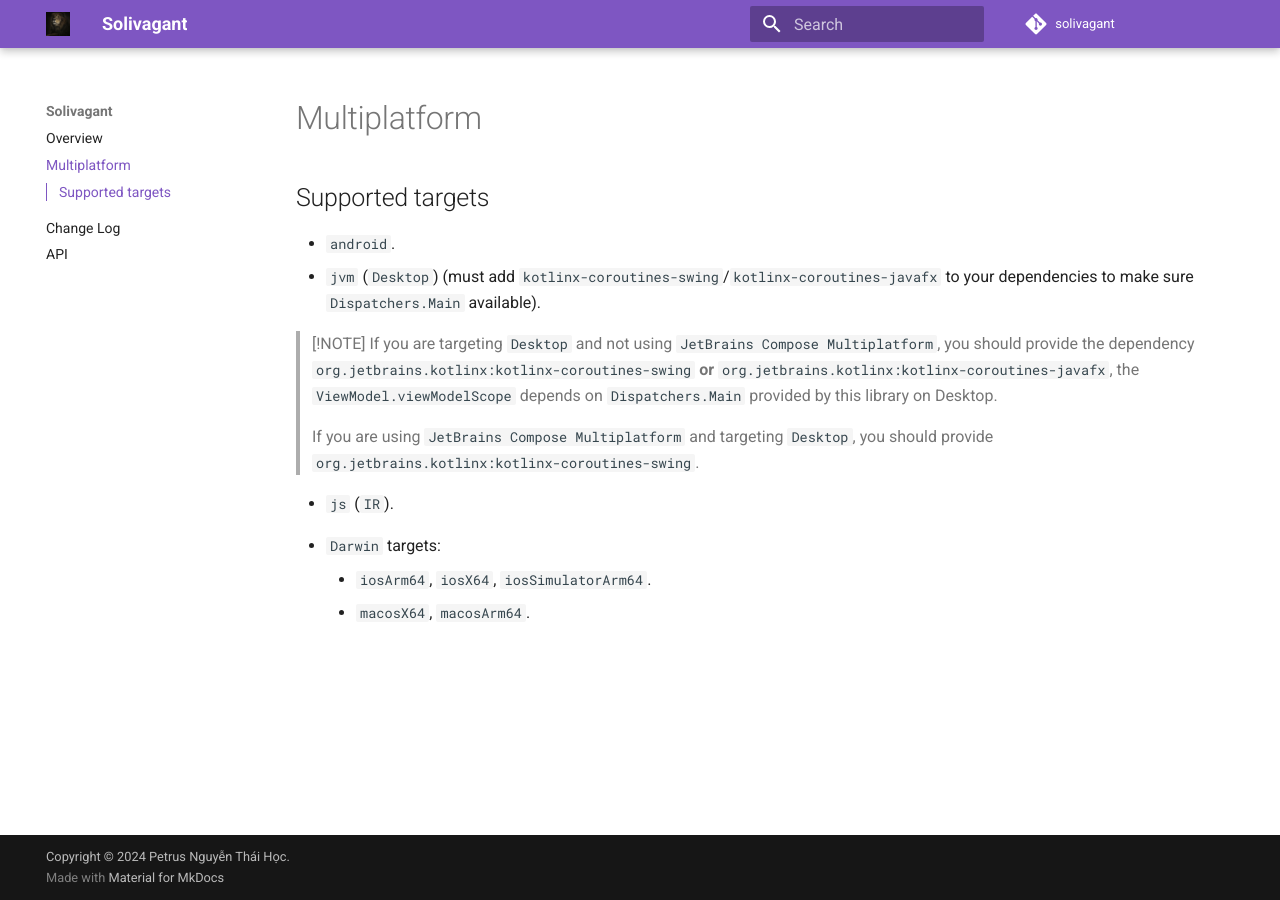
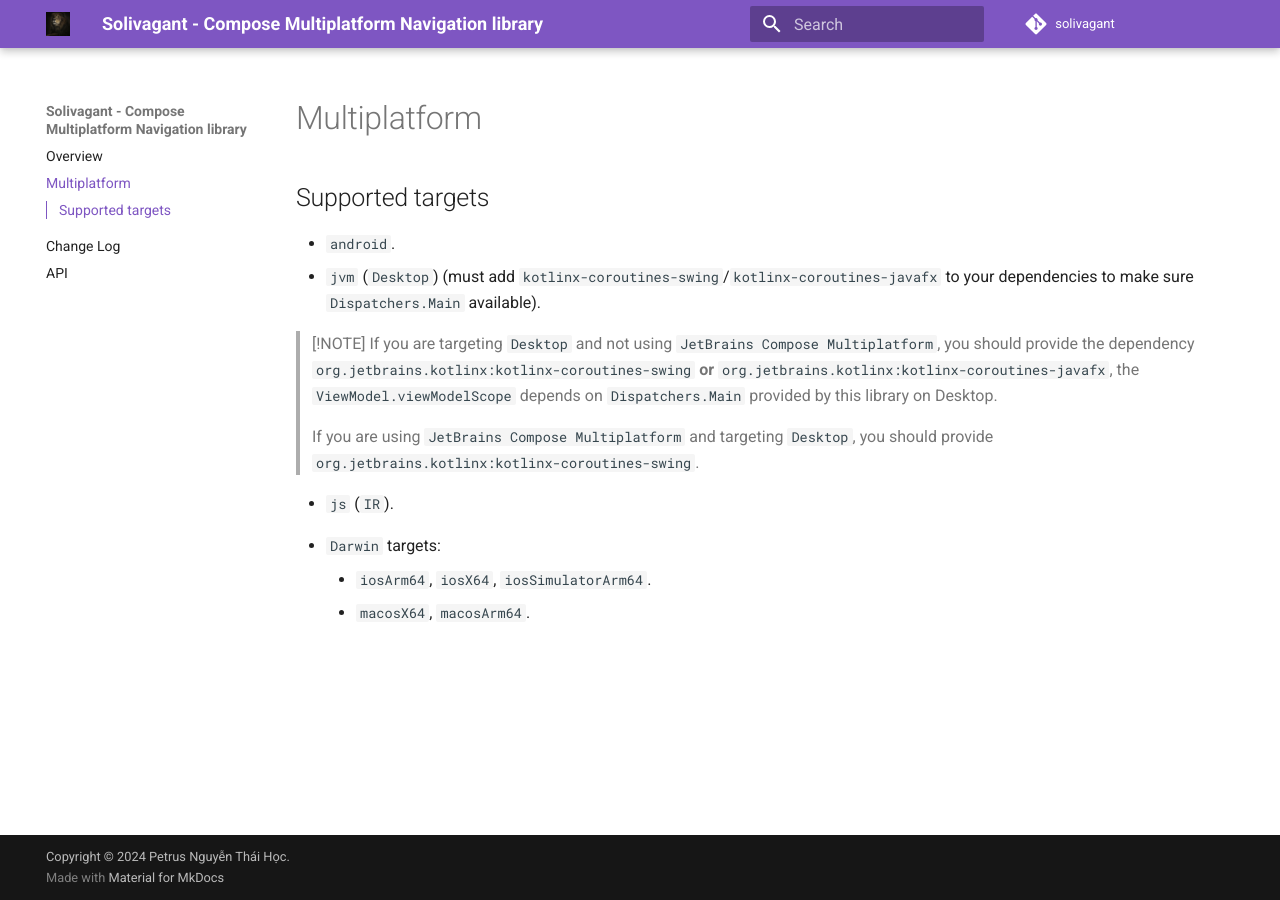
Before and after one commit to hoc081098/solivagant, an MkDocs documentation site: the page built from docs/multiplatform.md, in a window 1280 px wide. Built offline with MkDocs 1.6.1 and Material for MkDocs 9.7.7, drawn with Linux system fonts in a browser that asks for light colours; comment, search, counter and statistics services are not loaded.

Commit message:
Update mkdocs.yml [skip ci]

```diff
--- a/mkdocs.yml
+++ b/mkdocs.yml
@@ -1,8 +1,8 @@
-site_name: Solivagant
+site_name: Solivagant - Compose Multiplatform Navigation library
 site_url: https://hoc081098.github.io/solivagant/docs/0.x
 repo_name: solivagant
 repo_url: https://github.com/hoc081098/solivagant
-site_description: "🔆 Compose Multiplatform Navigation - 🌸 Pragmatic, type safety navigation for Compose Multiplatform. Based on Freeletics Khonshu Navigation. ♥️ ViewModel, SavedStateHandle, Lifecycle, Multi-Backstacks, and more..."
+site_description: "🔆 Compose Multiplatform Navigation library - 🌸 Pragmatic, type safety navigation for Compose Multiplatform. Based on Freeletics Khonshu Navigation. ♥️ ViewModel, SavedStateHandle, Lifecycle, Multi-Backstacks, and more..."
 site_author: Petrus Nguyễn Thái Học
 remote_branch: gh-pages
 edit_uri: edit/master/docs/
@@ -40,6 +40,9 @@ markdown_extensions:
   - pymdownx.tilde
   - tables
   - mdx_truly_sane_lists
+  - def_list
+  - pymdownx.tasklist:
+      custom_checkbox: true
 
 nav:
   - 'Overview': index.md
```
